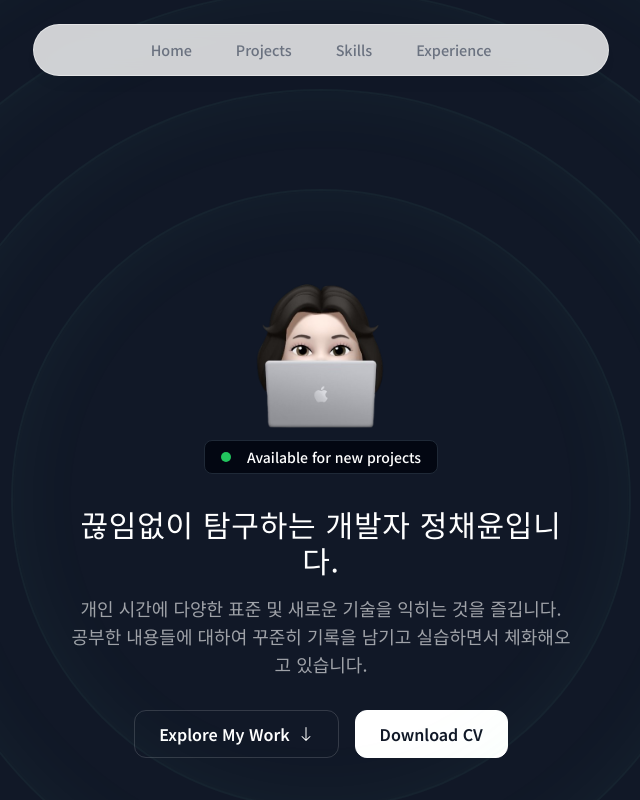
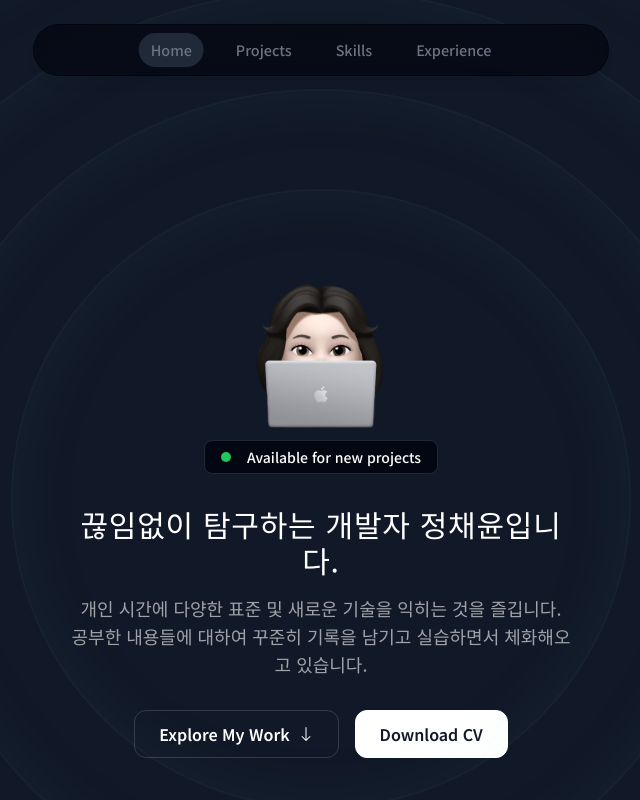
Before and after one commit to kkkwp/portfolio, a Next.js app: page / in a window 1280 px wide. Shown: the top 800 px of the page, without its empty margins (319-959 px from the left). Built offline with nearby package versions, Linux system fonts and the light colour scheme.

Commit message:
feat: nav 기능 구현

```diff
--- a/src/app/_components/Experience.tsx
+++ b/src/app/_components/Experience.tsx
@@ -10,7 +10,7 @@ import SectionHeading from '@/app/_components/SectionHeading'
 
 export default function Experience() {
   return (
-    <section className="mb-28 scroll-mt-28 sm:mb-40">
+    <section id="experience" className="mb-28 scroll-mt-28 sm:mb-40">
       <SectionHeading>Experience</SectionHeading>
       <VerticalTimeline lineColor="">
         {experienceData.map((item, index) => (
--- a/src/app/_components/Header.tsx
+++ b/src/app/_components/Header.tsx
@@ -1,18 +1,20 @@
 'use client'
-
-import React from 'react'
+import React, { useState } from 'react'
+import clsx from 'clsx'
 import Link from 'next/link'
 import { motion } from 'framer-motion'
 import { links } from '@/app/lib/data'
 
 export default function Header() {
+  const [activeSection, setActiveSection] = useState('Home')
+
   return (
     <header className="relative z-[999]">
       <motion.div
-        className="fixed left-1/2 top-0 h-[4.5rem] w-full rounded-none border border-white border-opacity-40 bg-white bg-opacity-80 shadow-lg shadow-black/[0.03] backdrop-blur-[0.5rem] sm:top-6 sm:h-[3.25rem] sm:w-[36rem] sm:rounded-full"
+        className="fixed left-1/2 top-0 h-[4.5rem] w-full rounded-none border border-black/40 border-opacity-40 bg-gray-950 bg-opacity-75 shadow-lg shadow-black/[0.03] backdrop-blur-[0.5rem] sm:top-6 sm:h-[3.25rem] sm:w-[36rem] sm:rounded-full"
         initial={{ y: -100, x: '-50%', opacity: 0 }}
         animate={{ y: 0, x: '-50%', opacity: 1 }}
-      ></motion.div>
+      />
 
       <nav className="fixed left-1/2 top-[0.15rem] flex h-12 -translate-x-1/2 py-2 sm:top-[1.7rem] sm:h-[initial] sm:py-0">
         <ul className="flex w-[22rem] flex-wrap items-center justify-center gap-y-1 text-[0.9rem] font-medium text-gray-500 sm:w-[initial] sm:flex-nowrap sm:gap-5">
@@ -24,10 +26,28 @@ export default function Header() {
               animate={{ y: 0, opacity: 1 }}
             >
               <Link
-                className="flex w-full items-center justify-center p-3 transition hover:text-gray-950"
+                className={clsx(
+                  'flex w-full items-center justify-center p-3 text-gray-500 transition hover:text-gray-300',
+                  {
+                    'text-gray-200': activeSection === link.name,
+                  },
+                )}
                 href={link.hash}
+                onClick={() => setActiveSection(link.name)}
               >
                 {link.name}
+
+                {link.name === activeSection && (
+                  <motion.span
+                    className="absolute inset-0 -z-10 rounded-full bg-gray-800"
+                    layoutId="activeSection"
+                    transition={{
+                      type: 'spring',
+                      stiffness: 380,
+                      damping: 30,
+                    }}
+                  />
+                )}
               </Link>
             </motion.li>
           ))}
--- a/src/app/_components/Intro.tsx
+++ b/src/app/_components/Intro.tsx
@@ -5,7 +5,7 @@ import { BsArrowDown } from 'react-icons/bs'
 
 export default function Intro() {
   return (
-    <section className="relative z-0 py-32 md:py-48 lg:py-60">
+    <section id="home" className="relative z-0 py-32 md:py-48 lg:py-60">
       <div className="hero-ring size-[620px]" />
       <div className="hero-ring size-[820px]" />
       <div className="hero-ring size-[1020px]" />
--- a/src/app/_components/Skills.tsx
+++ b/src/app/_components/Skills.tsx
@@ -19,7 +19,10 @@ const fadeInAnimationsVariants = {
 
 export default function Skills() {
   return (
-    <section className="mb-28 max-w-[53rem] scroll-mt-28 text-center sm:mb-40">
+    <section
+      id="skills"
+      className="mb-28 max-w-[53rem] scroll-mt-28 text-center sm:mb-40"
+    >
       <SectionHeading>Skills</SectionHeading>
 
       <ul className="flex flex-wrap justify-center gap-2 text-lg text-gray-800">
--- a/src/app/layout.tsx
+++ b/src/app/layout.tsx
@@ -13,7 +13,7 @@ export default function RootLayout({
   children: React.ReactNode
 }>) {
   return (
-    <html lang="ko">
+    <html lang="ko" className="!scroll-smooth">
       <body className="bg-gray-900 text-white antialiased">
         {children}
         <Analytics />
```
